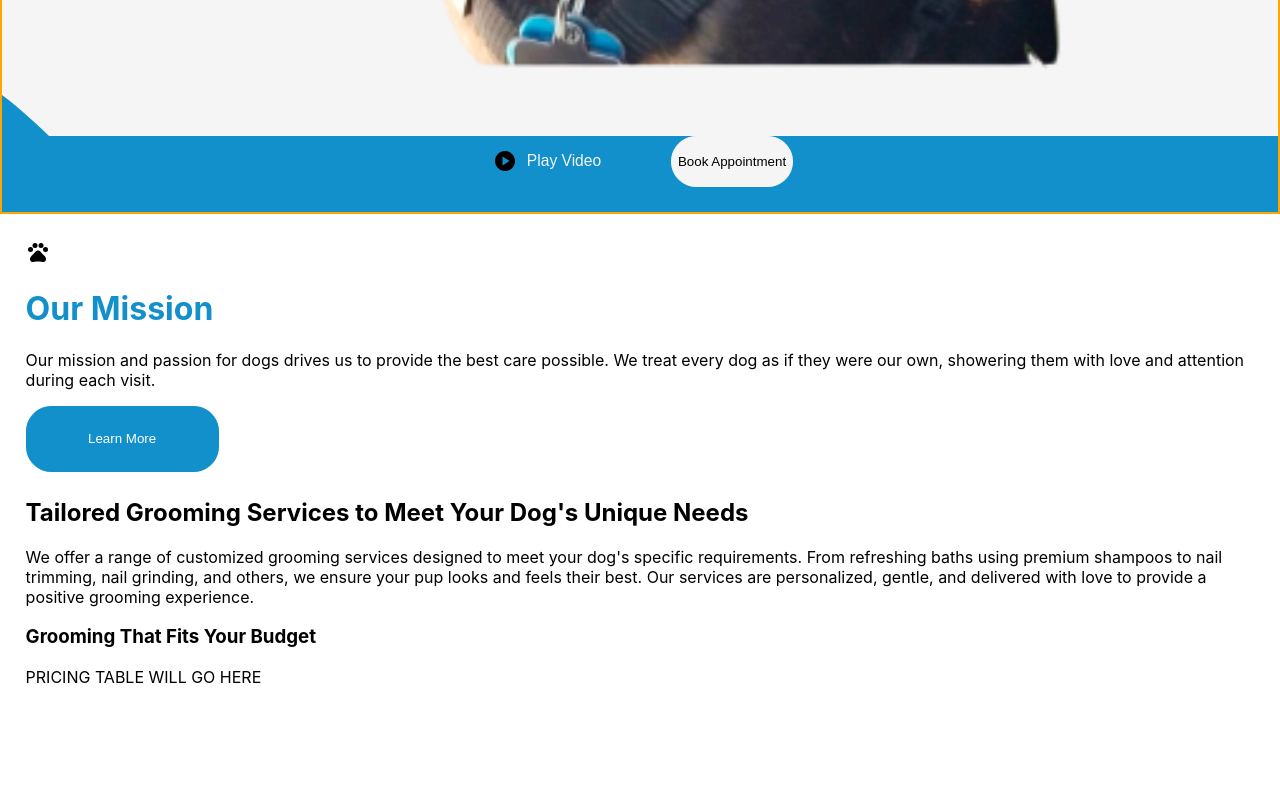
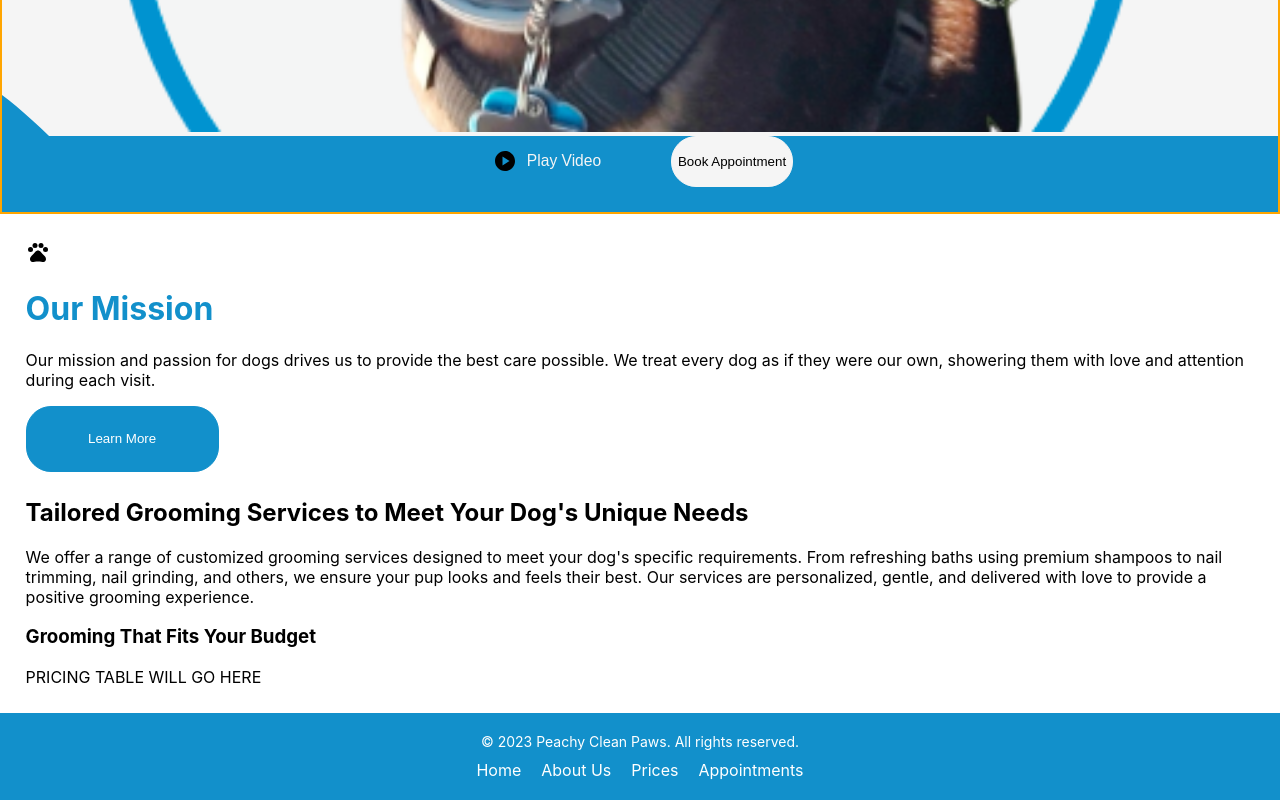
Before and after one commit to Parrasite9/peachyCleanPaws, a React (Create React App) app: page / in a window 1280 px wide. Shown: the part 1437-2237 px from the top of the page. Before the commit the page ends 2150 px from the top, so only its background shows below. Built offline with nearby package versions, Linux system fonts and the light colour scheme.

Commit message:
Footer.css created, and files have been moved for organization

```diff
--- a/src/components/Footer.js
+++ b/src/components/Footer.js
@@ -0,0 +1,23 @@
+import React from 'react';
+// import '../css/Footer';
+import '../css/Footer.css'
+
+function Footer() {
+  const currentYear = new Date().getFullYear();
+
+  return (
+    <div className='footer'>
+      <div className='footer__content'>
+        <p>&copy; {currentYear} Peachy Clean Paws. All rights reserved.</p>
+        <nav className='footer__nav'>
+          <a href='#'>Home</a>
+          <a href='#'>About Us</a>
+          <a href='#'>Prices</a>
+          <a href='#'>Appointments</a>
+        </nav>
+      </div>
+    </div>
+  );
+}
+
+export default Footer;
--- a/src/components/Home/Home.js
+++ b/src/components/Home/Home.js
@@ -3,6 +3,7 @@
 import Navbar from '../Navbar'
 import Mission from './Mission'
 import Services from '../Home/Services/Services'
+import Footer from '../Footer'
 
 function Home() {
   return (
@@ -11,6 +12,7 @@
       <Hero />
       <Mission />
       <Services />
+      <Footer />
     </div>
   )
 }
--- a/src/css/Footer.css
+++ b/src/css/Footer.css
@@ -0,0 +1,28 @@
+/* Footer.css */
+
+.footer {
+    background-color: #1290CB;
+    color: white;
+    padding: 20px 0;
+    text-align: center;
+  }
+
+  .footer__content {
+    /* max-width: 1200px; */
+    /* margin: 0 auto; */
+  }
+
+  .footer p {
+    margin: 0;
+    font-size: 14px;
+  }
+
+  .footer__nav {
+    margin-top: 10px;
+  }
+
+  .footer__nav a {
+    color: white;
+    text-decoration: none;
+    margin: 0 10px;
+  }
```
Also changed, not shown: public/images/MainDog.png, src/css/Home/Footer.css (deleted).
